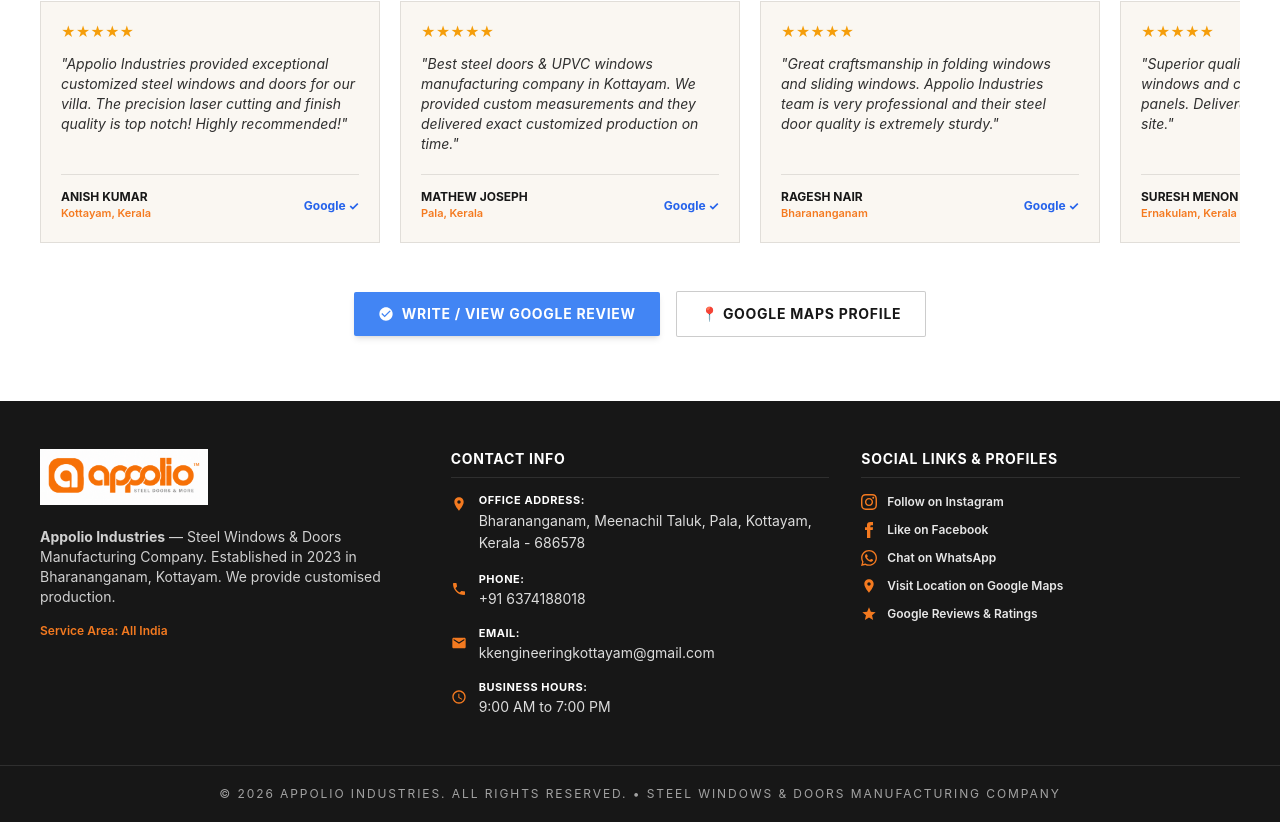
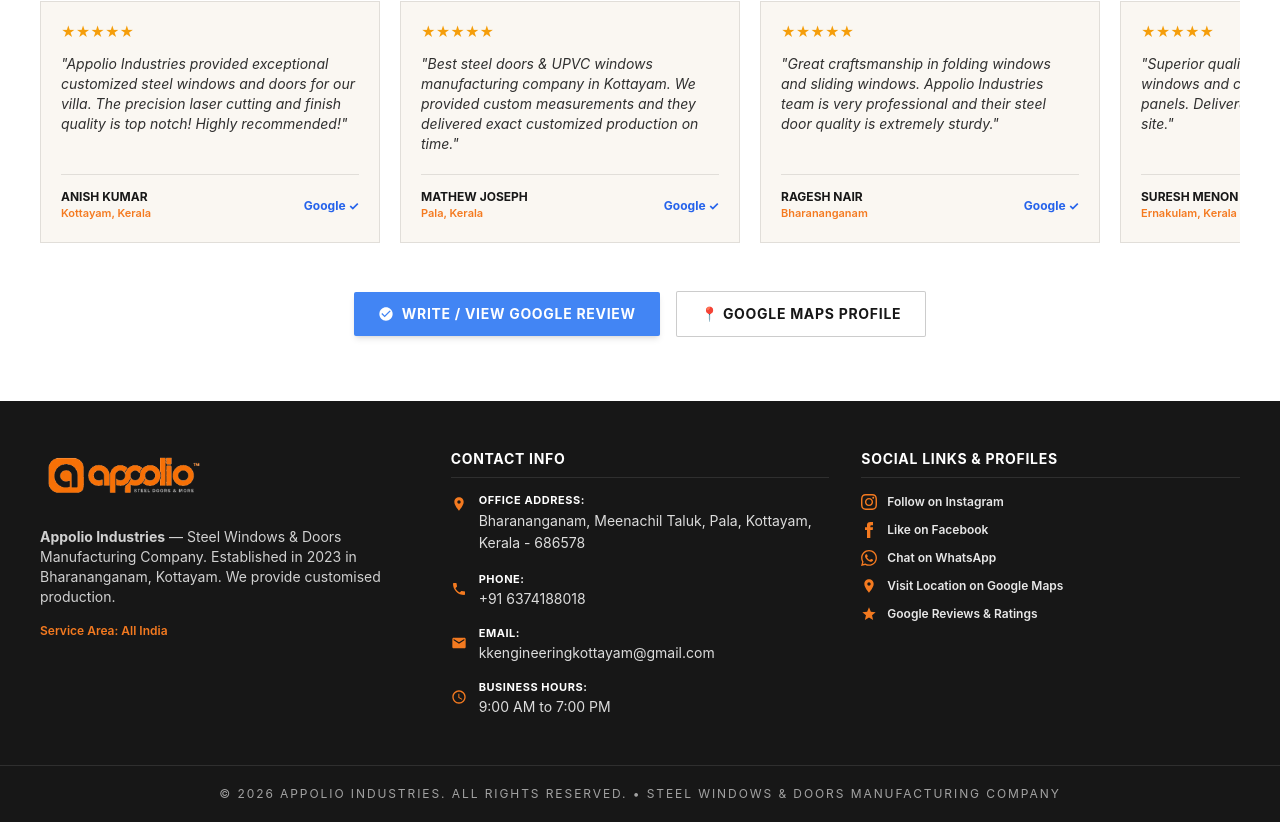
Before and after one commit to mohammedanshid/appolio-website, a React (Vite) app: page / in a window 1280 px wide. Shown: the part 7305-8127 px from the top of the page. Built offline with nearby package versions, Linux system fonts and the light colour scheme.

Commit message:
Add transparent logo and update footer logo rendering

```diff
--- a/src/App.jsx
+++ b/src/App.jsx
@@ -2,6 +2,7 @@
 
 const assets = {
   logo: '/assets/apollio-logo.png',
+  logoTransparent: '/assets/apollio-logo-transparent.png',
   heroDesktop: '/assets/hero-desktop-clean.jpg',
   heroMobile: '/assets/hero-mobile-clean.jpg',
   introDoor: '/assets/product-panel-portrait.png',
@@ -1230,7 +1231,7 @@
         {/* Brand & About (Logo with background removed) */}
         <div className="space-y-4">
           <button type="button" onClick={() => onNavigate('home')} className="focus:outline-none">
-            <img src={assets.logo} alt="Appolio Industries logo" className="h-14 w-48 object-contain object-left" />
+            <img src={assets.logoTransparent} alt="Appolio Industries logo" className="h-14 w-48 object-contain object-left" />
           </button>
           <p className="text-xs sm:text-sm leading-relaxed text-white/80">
             <strong>{companyInfo.name}</strong> — {companyInfo.type}. Established in {companyInfo.established} in Bharananganam, Kottayam. {companyInfo.whyChooseUs}
```
Also changed, not shown: public/assets/apollio-logo-transparent.png (added).
